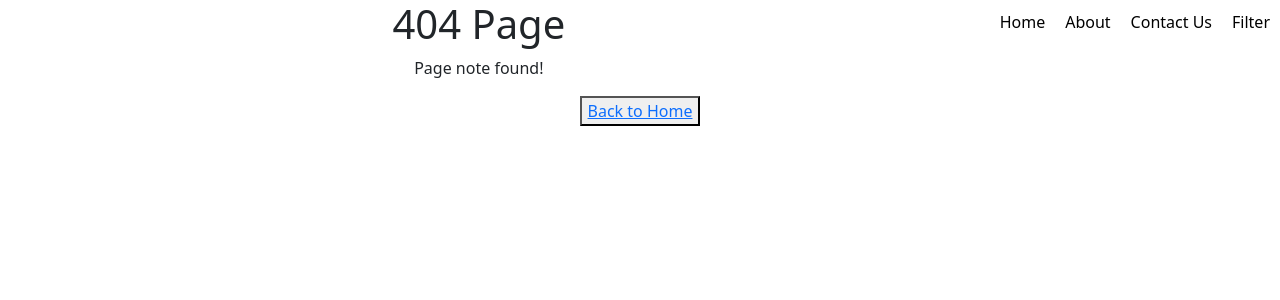
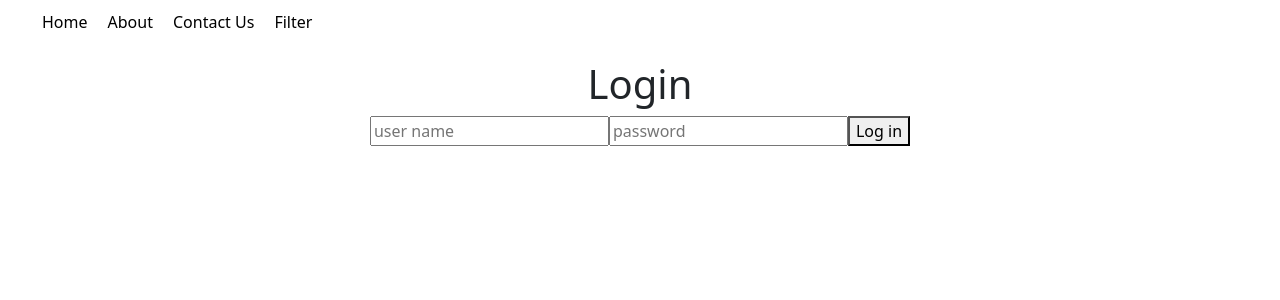
Before and after one commit to nureazambd/learn-reactjs-code-with-nur-step-by-step, a React (Create React App) app: page /login in a window 1280 px wide. Before the commit this address had no page. Shown: the top 300 px of the page. Built offline with nearby package versions, Linux system fonts and the light colour scheme.

Commit message:
Protected Route in Reactjs

```diff
--- a/src/App.css
+++ b/src/App.css
@@ -40,7 +40,6 @@
 .headerList{
   display: flex;
   list-style: none;
-  float: right;
 }
 .liStyle{
   margin: 10px;
--- a/src/App.js
+++ b/src/App.js
@@ -12,6 +12,8 @@ import Filter from './components/Filter';
 import ContactStudent from './components/ContactStudent';
 import ContactEmploy from './components/ContactEmploy';
 import ContactCEO from './components/ContactCEO';
+import Login from './components/Login';
+import Protected from './components/Protected';
 
 
 function App() {
@@ -20,17 +22,19 @@ function App() {
       <BrowserRouter>
       <NavBar/>
       <Routes>
-        <Route path='/' element={<Home/>}/>
-        <Route path='/about' element={<About/>}/>
+        <Route path='/' element={<Protected Component={Home}/>}/>
+        <Route path='/about' element={<Protected Component={About}/>}/>
         {/* <Route path='/contact' element={<Contact/>}/> */}
-        <Route path='/contact/' element={<Contact/>}>
+        <Route path='/contact/' element={<Protected Component={Contact}/>}>
           <Route path='student' element={<ContactStudent/>}/>
           <Route path='emply' element={<ContactEmploy/>}/>
           <Route path='ceo' element={<ContactCEO/>}/>
         </Route>
-        <Route path='/filter' element={<Filter/>}/>
+        <Route path='/filter' element={<Protected Component={Filter}/>}/>
         <Route path='/*' element={<Page404/>}/>
-        <Route path='/user/:name' element={<User/>}/>
+        <Route path='/user/:name' element={<Protected Component={User}/>}/>
+        <Route path='/login' element={<Login/>}/>
+        {/* <Route path='/protedted' element={<Protected/>}/> */}
         {/* <Route path='/*' element={<Navigate to="/"/>}/> */}
 
       </Routes>
--- a/src/components/Home.js
+++ b/src/components/Home.js
@@ -2,6 +2,8 @@ import React from 'react'
 
 export default function Home() {
   return (
-    <div>Home</div>
+    <div>
+      <h1>Home</h1>
+    </div>
   )
 }
--- /dev/null
+++ b/src/components/Login.jsx
@@ -0,0 +1,27 @@
+import React from 'react'
+import { useNavigate } from 'react-router-dom';
+export default function Login() {
+    const navigate = useNavigate();
+    const hendelLogin = ()=>{
+        localStorage.setItem('login', true);
+        navigate('/')
+    }
+
+  return (
+    <div>
+        <div>
+        <h1>Login</h1>
+        </div>
+        <div>
+            <input placeholder='user name'/>
+            <input placeholder='password'/>
+            <button onClick={()=>{hendelLogin()}}>Log in</button>
+            {/* <button onClick={()=>{hendelLogout()}}>Log out</button> */}
+
+
+        </div>
+
+
+    </div>
+  )
+}
--- a/src/components/NavBar.jsx
+++ b/src/components/NavBar.jsx
@@ -1,7 +1,14 @@
 import React from 'react'
-import { Link, NavLink } from 'react-router-dom'
+import { Link, NavLink, useNavigate } from 'react-router-dom'
 
 export default function NavBar() {
+  const navigate = useNavigate();
+  const login = localStorage.getItem('login')
+
+  const hendelLogout = ()=>{
+    localStorage.clear();
+    navigate('/login')
+}
   return (
     <div>
         <ul className='headerList'>
@@ -9,6 +16,10 @@ export default function NavBar() {
             <li className='liStyle'><NavLink className='textColorNav' style={{ textDecoration:'none'}} to='/about'>About</NavLink></li>
             <li className='liStyle'><NavLink className='textColorNav' style={{ textDecoration:'none'}} to='/contact'>Contact Us</NavLink></li>
             <li className='liStyle'><NavLink className='textColorNav' style={{ textDecoration:'none'}} to='/Filter'>Filter</NavLink></li>
+            {/* <li className='liStyle'><NavLink className='textColorNav' style={{ textDecoration:'none'}} to='/login'>Login</NavLink></li> */}
+            { login ? <li className='liStyle'><NavLink className='textColorNav' style={{ textDecoration:'none'}} onClick={()=>{hendelLogout()}}>Log out</NavLink></li> : null}
+
+
 
         </ul>
     </div>
--- /dev/null
+++ b/src/components/Protected.jsx
@@ -0,0 +1,26 @@
+import React, { useEffect } from 'react'
+import Login from './Login';
+import { useNavigate } from 'react-router-dom';
+
+export default function Protected (props) {
+  const {Component} = props;
+  const pageView = true
+  const navigate = useNavigate();
+
+  useEffect(()=>{
+    let login = localStorage.getItem('login')
+    if(!login){
+      navigate('/login')
+    }
+  })
+
+  return (
+    <div>
+
+      <Component/>
+
+      {/* {pageView?<Component/>:<Login/>} */}
+
+    </div>
+  )
+}
```
